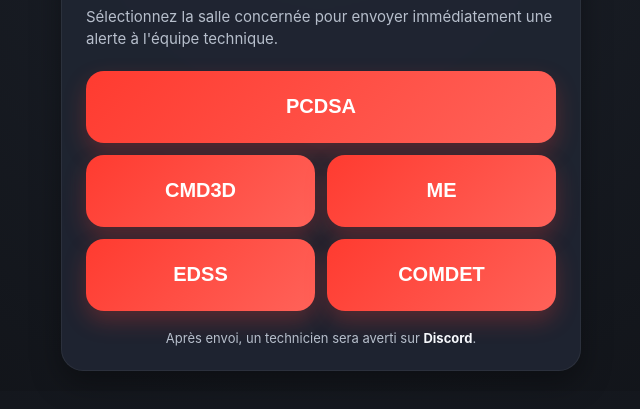
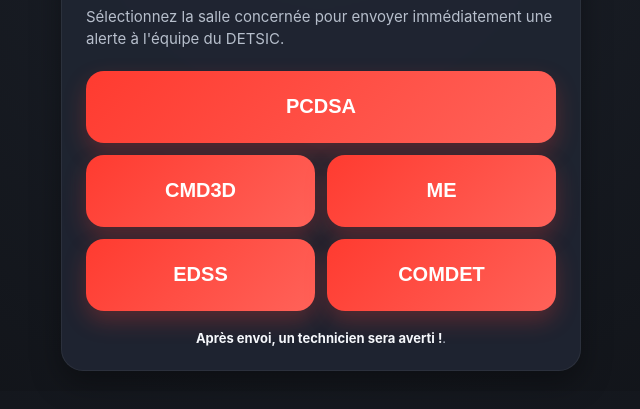
Before and after one commit to Sygma17/demande-aide, a plain HTML site: page index.html in a window 1280 px wide. Shown: the part 141-550 px from the top of the page, without its empty margins (319-959 px from the left). Drawn offline with Linux system fonts and the light colour scheme.

Commit message:
Update index.html

```diff
--- a/index.html
+++ b/index.html
@@ -177,7 +177,7 @@
 
       <h1>Demande d'aide</h1>
       <p class="subtitle">
-        Sélectionnez la salle concernée pour envoyer immédiatement une alerte à l'équipe technique.
+        Sélectionnez la salle concernée pour envoyer immédiatement une alerte à l'équipe du DETSIC.
       </p>
 
       <div id="status" class="status"></div>
@@ -191,7 +191,7 @@
       </div>
 
       <div class="footer">
-        Après envoi, un technicien sera averti sur <strong>Discord</strong>.
+        <strong>Après envoi, un technicien sera averti !</strong>.
       </div>
     </section>
   </main>
```
